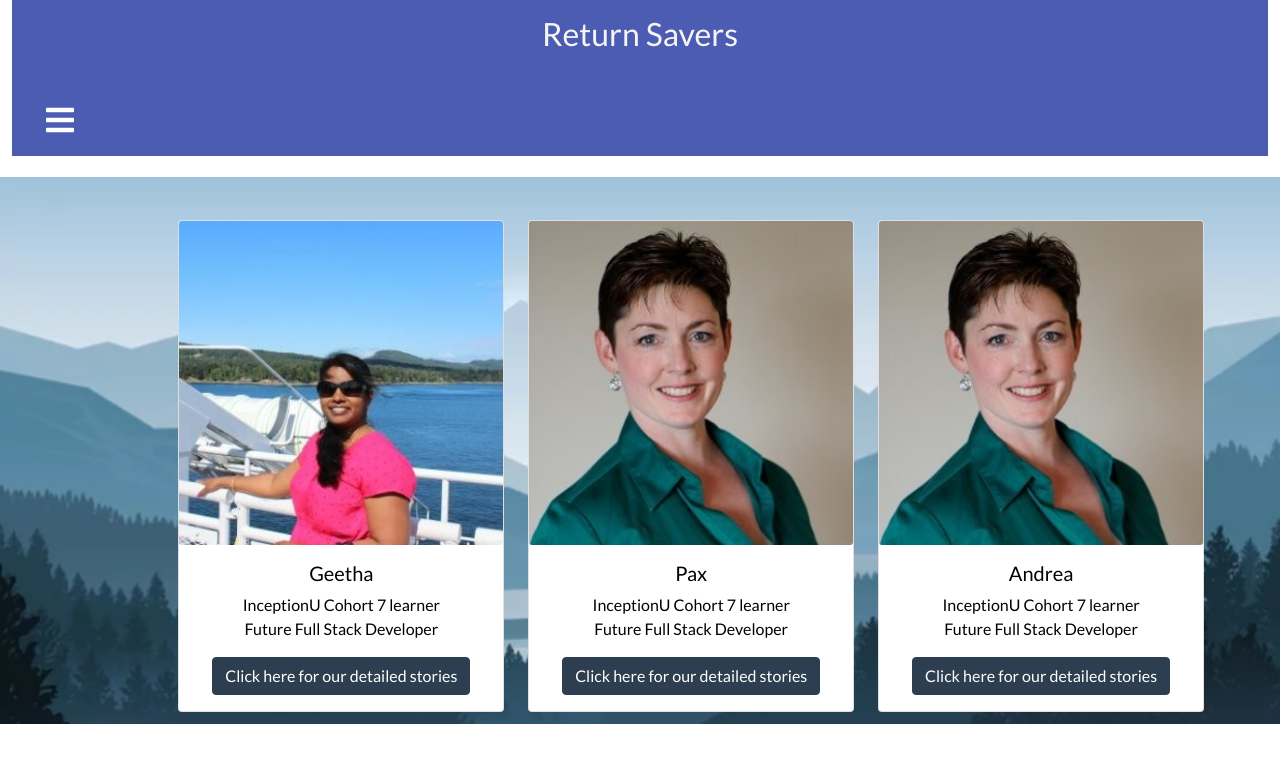
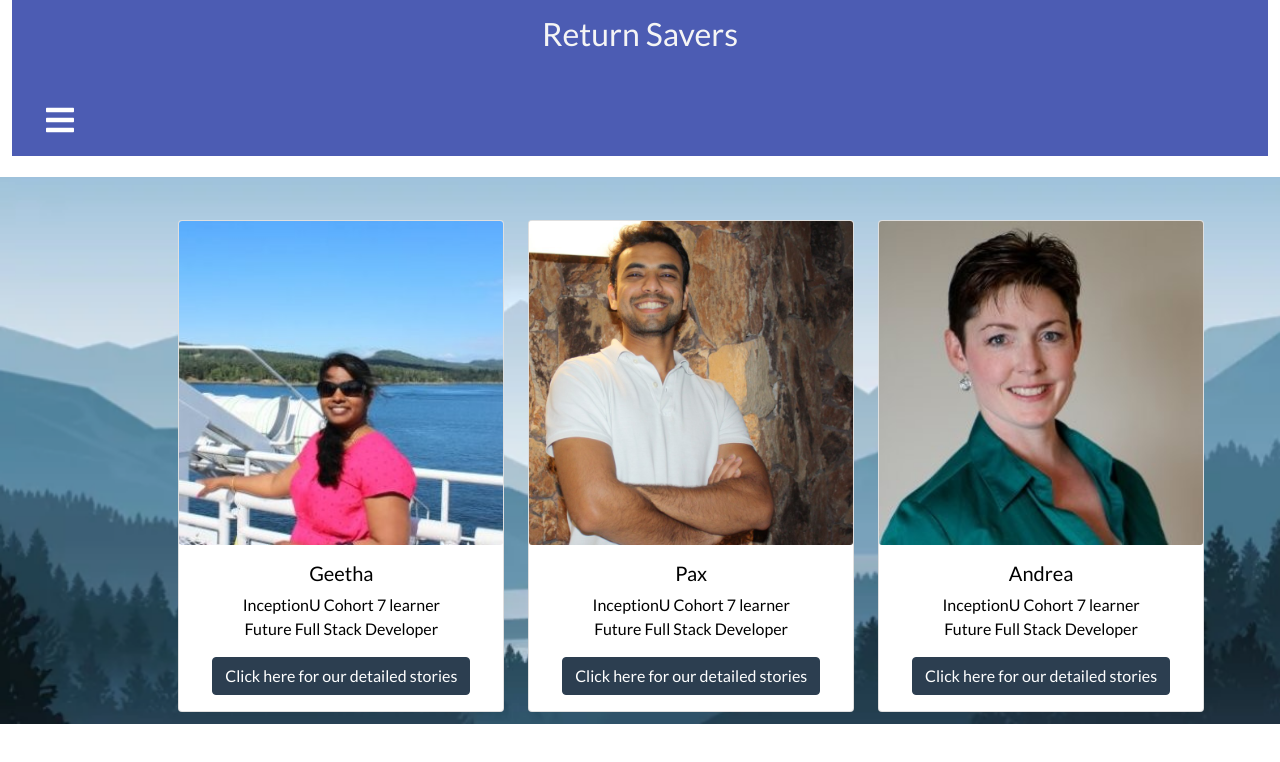
Before and after one commit to Pax110/returns_savers, a React (Create React App) app in the folder client/: page /about in a window 1280 px wide. Shown: the top 762 px of the page. Built offline with nearby package versions, Linux system fonts and the light colour scheme; the HTML template or start-up script is replaced by a standard one.

Commit message:
Image of Pax updated

```diff
--- a/client/src/components/AboutUs.js
+++ b/client/src/components/AboutUs.js
@@ -74,7 +74,7 @@ function AboutUs() {
               <Card className="mb-3" style={{color:"#000"}}>
                     {!showStory &&
                     <>
-                        <Card.Img src={'./images/andrea2.jpg'}/>
+                        <Card.Img src={'./images/pax.jpg'}/>
                         <Card.Body>
                             <Card.Title>
                                 Pax
@@ -91,7 +91,7 @@ function AboutUs() {
                     }
                     {showStory &&
                      <>
-                     <Card.Img style={{width:"150px", margin:"auto"}}src={'./images/andrea2.jpg'}/>
+                     <Card.Img style={{width:"150px", margin:"auto"}}src={'./images/pax.jpg'}/>
                      <Card.Body>
                          <Card.Title>
                              Pax
```
Also changed, not shown: client/public/images/pax.jpg (added).
